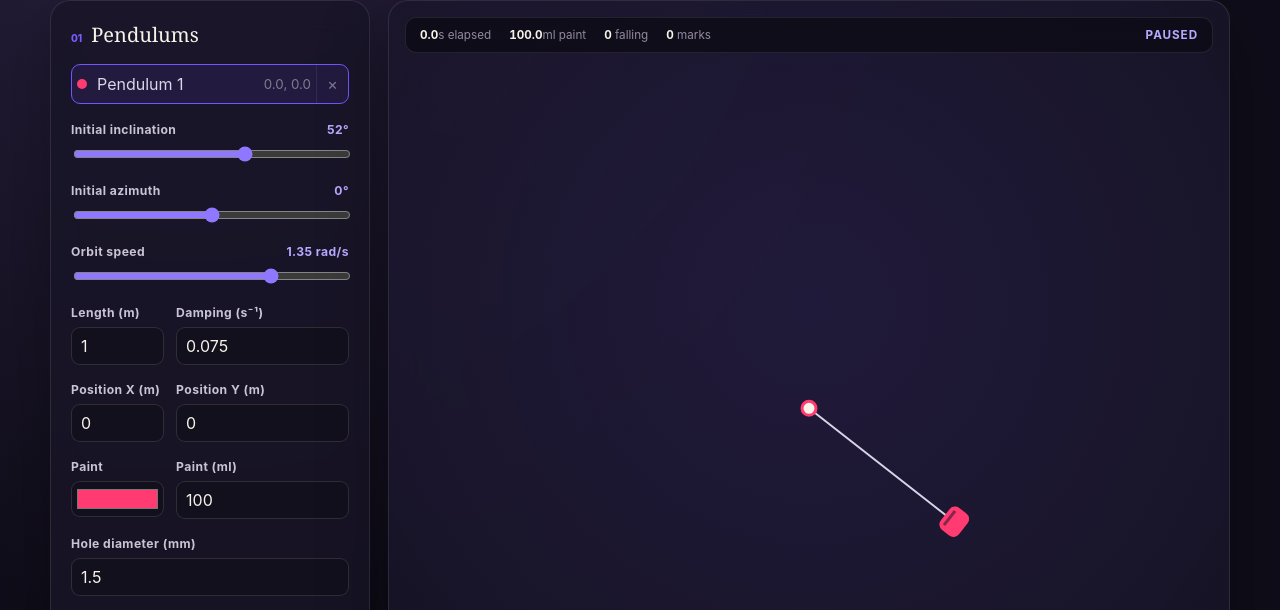
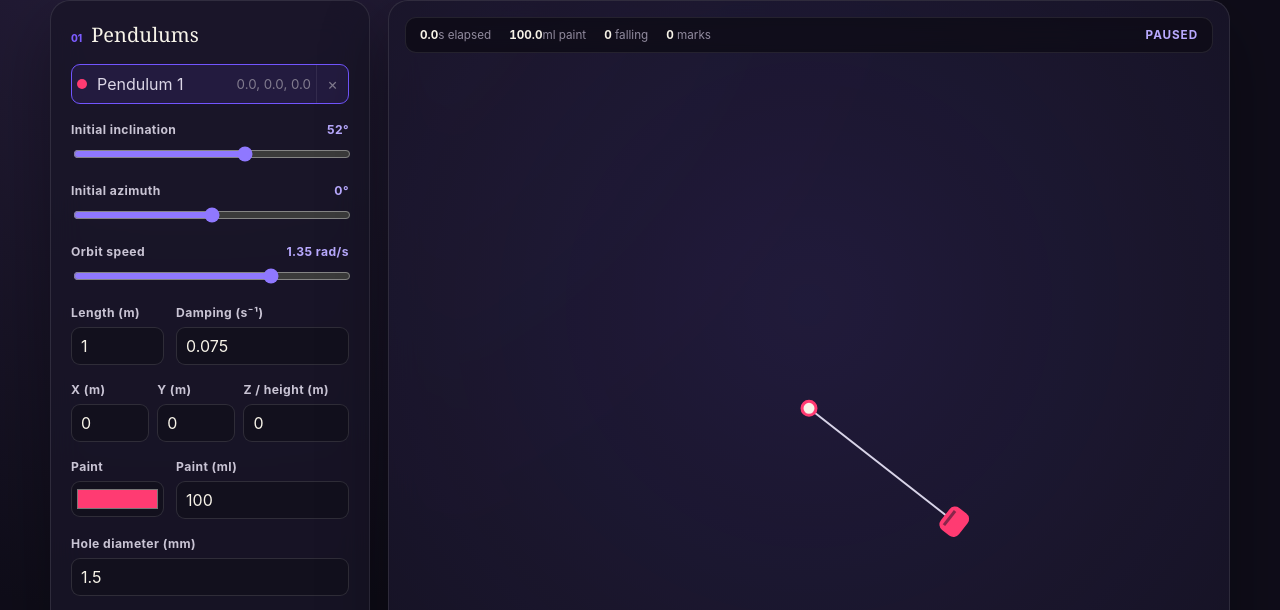
Before and after one commit to kenneide/splatter-spin, a website built with Vite: page index.html in a window 1280 px wide. Shown: the part 171-781 px from the top of the page. Built offline with nearby package versions, Linux system fonts and the light colour scheme.

Commit message:
feat: add Z-axis positioning for pendulums; update UI, simulation logic, and styles for enhanced control and visualization

```diff
--- a/src/config.ts
+++ b/src/config.ts
@@ -24,6 +24,7 @@ export interface SimulationConfig {
   maximumRenderedDropsPerStep: number;
   pivotOffsetXMeters: number;
   pivotOffsetZMeters: number;
+  pivotOffsetHeightMeters: number;
 }
 
 export interface CanvasConfig {
@@ -45,6 +46,7 @@ export interface PendulumConfig {
   randomness: number;
   positionXMeters: number;
   positionYMeters: number;
+  positionZMeters: number;
 }
 
 export interface ProjectConfig {
@@ -81,6 +83,7 @@ export const defaultConfig: SimulationConfig = {
   maximumRenderedDropsPerStep: 24,
   pivotOffsetXMeters: 0,
   pivotOffsetZMeters: 0,
+  pivotOffsetHeightMeters: 0,
 };
 
 export const defaultCanvasConfig: CanvasConfig = {
@@ -103,6 +106,7 @@ export const defaultPendulumConfig: PendulumConfig = {
   randomness: defaultConfig.randomness,
   positionXMeters: defaultConfig.pivotOffsetXMeters,
   positionYMeters: defaultConfig.pivotOffsetZMeters,
+  positionZMeters: defaultConfig.pivotOffsetHeightMeters,
 };
 
 export const defaultProjectConfig: ProjectConfig = {
@@ -137,6 +141,7 @@ export function simulationConfigForPendulum(
     canvasDepthMeters: project.canvas.depthMeters,
     pivotOffsetXMeters: pendulum.positionXMeters,
     pivotOffsetZMeters: pendulum.positionYMeters,
+    pivotOffsetHeightMeters: pendulum.positionZMeters,
   };
 }
 
@@ -174,6 +179,8 @@ export function validateConfig(config: SimulationConfig): string[] {
     errors.push("Pendulum X position must be finite.");
   if (!Number.isFinite(config.pivotOffsetZMeters))
     errors.push("Pendulum Y position must be finite.");
+  if (!Number.isFinite(config.pivotOffsetHeightMeters))
+    errors.push("Pendulum Z position must be finite.");
   if (
     !Number.isFinite(config.dampingPerSecond) ||
     config.dampingPerSecond < 0
@@ -192,7 +199,10 @@ export function validateConfig(config: SimulationConfig): string[] {
     errors.push("Rendered-drop limit must be an integer.");
   if (!/^#[0-9a-f]{6}$/i.test(config.paintColor))
     errors.push("Paint color must be a hex color.");
-  if (config.pivotHeightMeters <= config.pendulumLengthMeters) {
+  if (
+    config.pivotHeightMeters + config.pivotOffsetHeightMeters <=
+    config.pendulumLengthMeters
+  ) {
     errors.push("Pendulum length must leave the container above the canvas.");
   }
   return errors;
@@ -297,5 +307,6 @@ function simulationToPendulumConfig(config: SimulationConfig): PendulumConfig {
     randomness: config.randomness,
     positionXMeters: config.pivotOffsetXMeters,
     positionYMeters: config.pivotOffsetZMeters,
+    positionZMeters: config.pivotOffsetHeightMeters,
   };
 }
--- a/src/main.ts
+++ b/src/main.ts
@@ -30,7 +30,7 @@ app.innerHTML = `
             <div class="field"><label for="azimuth">Initial azimuth <output id="azimuth-value"></output></label><input id="azimuth" name="initialAzimuthDegrees" type="range" min="-180" max="180" step="1"></div>
             <div class="field"><label for="orbit">Orbit speed <output id="orbit-value"></output></label><input id="orbit" name="initialOrbitSpeedRadiansPerSecond" type="range" min="-3" max="3" step="0.05"></div>
             <div class="field field-pair"><div><label for="length">Length (m)</label><input id="length" name="lengthMeters" type="number" min="0.4" max="1.5" step="0.05"></div><div><label for="damping">Damping (s⁻¹)</label><input id="damping" name="dampingPerSecond" type="number" min="0" max="1" step="0.005"></div></div>
-            <div class="field field-pair"><div><label for="position-x">Position X (m)</label><input id="position-x" name="positionXMeters" type="number" min="-10" max="10" step="0.1"></div><div><label for="position-y">Position Y (m)</label><input id="position-y" name="positionYMeters" type="number" min="-10" max="10" step="0.1"></div></div>
+            <div class="field field-triple"><div><label for="position-x">X (m)</label><input id="position-x" name="positionXMeters" type="number" min="-10" max="10" step="0.1"></div><div><label for="position-y">Y (m)</label><input id="position-y" name="positionYMeters" type="number" min="-10" max="10" step="0.1"></div><div><label for="position-z">Z / height (m)</label><input id="position-z" name="positionZMeters" type="number" min="-1" max="10" step="0.1"></div></div>
             <div class="field field-pair"><div><label for="color">Paint</label><input id="color" name="paintColor" type="color"></div><div><label for="paint-amount">Paint (ml)</label><input id="paint-amount" name="initialPaintMilliliters" type="number" min="1" max="1000" step="5"></div></div>
             <div class="field"><label for="hole-size">Hole diameter (mm)</label><input id="hole-size" name="holeDiameterMillimeters" type="number" min="0.1" max="6" step="0.05"></div>
             <div class="field"><label for="drop-size">Drop size <output id="drop-size-value"></output></label><input id="drop-size" name="dropletVolumeMilliliters" type="range" min="-4" max="-1" step="0.05"></div>
@@ -103,6 +103,7 @@ function populatePendulum(config: PendulumConfig): void {
     "randomness",
     "positionXMeters",
     "positionYMeters",
+    "positionZMeters",
   ];
   for (const key of ordinary) field(key).value = String(config[key]);
   field("dropletVolumeMilliliters").value = String(
@@ -155,6 +156,7 @@ function pendulumFromForm(): PendulumConfig {
     randomness: Number(field("randomness").value),
     positionXMeters: Number(field("positionXMeters").value),
     positionYMeters: Number(field("positionYMeters").value),
+    positionZMeters: Number(field("positionZMeters").value),
   };
 }
 
@@ -188,7 +190,7 @@ function renderPendulumList(): void {
     .map(
       (pendulum, index) => `
         <div class="pendulum-item ${index === selectedPendulumIndex ? "selected" : ""}" data-index="${index}">
-          <button type="button" class="select-pendulum" data-index="${index}"><i style="background:${pendulum.paintColor}"></i><span>Pendulum ${index + 1}</span><small>${pendulum.positionXMeters.toFixed(1)}, ${pendulum.positionYMeters.toFixed(1)}</small></button>
+          <button type="button" class="select-pendulum" data-index="${index}"><i style="background:${pendulum.paintColor}"></i><span>Pendulum ${index + 1}</span><small>${pendulum.positionXMeters.toFixed(1)}, ${pendulum.positionYMeters.toFixed(1)}, ${pendulum.positionZMeters.toFixed(1)}</small></button>
           <button type="button" class="remove-pendulum" data-index="${index}" aria-label="Remove pendulum ${index + 1}">×</button>
         </div>`,
     )
@@ -198,6 +200,12 @@ function renderPendulumList(): void {
 function refreshPreview(): void {
   projectedMarks = createProjections(project);
   renderPendulumList();
+}
+
+function preparePausedInitialState(): void {
+  refreshPreview();
+  if (!simulations.some((simulation) => simulation.status === "running"))
+    rebuildSimulations(false);
 }
 
 function rebuildSimulations(start: boolean): void {
@@ -211,14 +219,14 @@ pendulumForm.addEventListener("input", () => {
   updateOutputs();
   window.clearTimeout(projectionUpdateTimer);
   projectionUpdateTimer = window.setTimeout(() => {
-    if (commitControls()) refreshPreview();
+    if (commitControls()) preparePausedInitialState();
   }, 120);
 });
 
 element("#canvas-form").addEventListener("input", () => {
   window.clearTimeout(projectionUpdateTimer);
   projectionUpdateTimer = window.setTimeout(() => {
-    if (commitControls()) refreshPreview();
+    if (commitControls()) preparePausedInitialState();
   }, 120);
 });
 
@@ -226,7 +234,7 @@ for (const selector of ["#seed", "#duration"]) {
   element(selector).addEventListener("input", () => {
     window.clearTimeout(projectionUpdateTimer);
     projectionUpdateTimer = window.setTimeout(() => {
-      if (commitControls()) refreshPreview();
+      if (commitControls()) preparePausedInitialState();
     }, 120);
   });
 }
@@ -238,7 +246,7 @@ element("#add-pendulum").addEventListener("click", () => {
   );
   selectedPendulumIndex = project.pendulums.length - 1;
   populatePendulum(project.pendulums[selectedPendulumIndex]);
-  refreshPreview();
+  preparePausedInitialState();
 });
 
 element("#pendulum-list").addEventListener("click", (event) => {
@@ -262,7 +270,7 @@ element("#pendulum-list").addEventListener("click", (event) => {
       project.pendulums.length - 1,
     );
     populatePendulum(project.pendulums[selectedPendulumIndex]);
-    refreshPreview();
+    preparePausedInitialState();
   }
 });
 
@@ -382,6 +390,12 @@ function updateStatus(): void {
     : complete
       ? "Replay"
       : "Start";
+  for (const control of Array.from(pendulumForm.elements))
+    (control as HTMLInputElement | HTMLButtonElement).disabled = running;
+  for (const button of document.querySelectorAll<HTMLButtonElement>(
+    ".select-pendulum, .remove-pendulum",
+  ))
+    button.disabled = running;
 }
 
 function frame(nowMilliseconds: number): void {
--- a/src/model.ts
+++ b/src/model.ts
@@ -427,7 +427,9 @@ export class PaintSource {
         this.random.signed() *
         this.config.maximumScatterMeters *
         this.config.randomness;
-      const bobPosition = pendulum.bobPosition(this.config.pivotHeightMeters);
+      const bobPosition = pendulum.bobPosition(
+        this.config.pivotHeightMeters + this.config.pivotOffsetHeightMeters,
+      );
       bobPosition.xMeters += this.config.pivotOffsetXMeters;
       bobPosition.zMeters += this.config.pivotOffsetZMeters;
       const bobVelocity = pendulum.bobVelocity();
--- a/src/renderer.ts
+++ b/src/renderer.ts
@@ -69,7 +69,6 @@ export class Renderer {
     const simulation = simulations[0];
     if (!simulation) return;
     const ctx = this.context;
-    const { config } = simulation;
     const margin = 34;
     const paintingRegionTop = this.cssHeight * 0.56;
     const paintingAvailableHeight = this.cssHeight - paintingRegionTop - margin;
@@ -83,15 +82,25 @@ export class Renderer {
     const paintingTop =
       paintingRegionTop + (paintingAvailableHeight - paintingHeight) / 2;
     const canvasY = paintingRegionTop - 18;
-    const worldHeight = config.pivotHeightMeters + 0.32;
+    const worldHeight =
+      Math.max(
+        ...simulations.map(
+          (item) =>
+            item.config.pivotHeightMeters + item.config.pivotOffsetHeightMeters,
+        ),
+      ) + 0.32;
     const physicsScale = Math.min(
       (this.cssWidth - margin * 2) / canvasConfig.widthMeters,
       (canvasY - margin) / worldHeight,
     );
     const centerX = this.cssWidth / 2;
-    const toScreen = (xMeters: number, yMeters: number): [number, number] => [
-      centerX + xMeters * physicsScale,
-      canvasY - yMeters * physicsScale,
+    const toScreen = (
+      xMeters: number,
+      yMeters: number,
+      zMeters = 0,
+    ): [number, number] => [
+      centerX + (xMeters + zMeters * 0.28) * physicsScale,
+      canvasY - yMeters * physicsScale + zMeters * 0.12 * physicsScale,
     ];
 
     ctx.clearRect(0, 0, this.cssWidth, this.cssHeight);
@@ -109,10 +118,24 @@ export class Renderer {
     ctx.fillStyle = glow;
     ctx.fillRect(0, 0, this.cssWidth, this.cssHeight);
 
-    const physicsCanvasWidth = canvasConfig.widthMeters * physicsScale;
-    const physicsCanvasLeft = centerX - physicsCanvasWidth / 2;
+    const canvasCorners = [
+      toScreen(-canvasConfig.widthMeters / 2, 0, -canvasConfig.depthMeters / 2),
+      toScreen(canvasConfig.widthMeters / 2, 0, -canvasConfig.depthMeters / 2),
+      toScreen(canvasConfig.widthMeters / 2, 0, canvasConfig.depthMeters / 2),
+      toScreen(-canvasConfig.widthMeters / 2, 0, canvasConfig.depthMeters / 2),
+    ];
     ctx.fillStyle = "rgba(247, 243, 232, 0.08)";
-    ctx.fillRect(physicsCanvasLeft, canvasY - 2, physicsCanvasWidth, 4);
+    ctx.strokeStyle = "rgba(247, 243, 232, 0.18)";
+    ctx.lineWidth = 1.5;
+    ctx.setLineDash([2, 7]);
+    ctx.lineCap = "round";
+    ctx.beginPath();
+    ctx.moveTo(...canvasCorners[0]);
+    for (const corner of canvasCorners.slice(1)) ctx.lineTo(...corner);
+    ctx.closePath();
+    ctx.fill();
+    ctx.stroke();
+    ctx.setLineDash([]);
 
     // The full physical canvas is fitted below at its true width/depth ratio.
     ctx.fillStyle = canvasConfig.color;
@@ -175,7 +198,11 @@ export class Renderer {
 
     for (const item of simulations)
       for (const drop of item.drops) {
-        const [x, y] = toScreen(drop.position.xMeters, drop.position.yMeters);
+        const [x, y] = toScreen(
+          drop.position.xMeters,
+          drop.position.yMeters,
+          drop.position.zMeters,
+        );
         ctx.fillStyle = drop.color;
         ctx.beginPath();
         ctx.arc(
@@ -191,12 +218,16 @@ export class Renderer {
     for (const item of simulations) {
       const [pivotX, pivotY] = toScreen(
         item.config.pivotOffsetXMeters,
-        item.config.pivotHeightMeters,
+        item.config.pivotHeightMeters + item.config.pivotOffsetHeightMeters,
+        item.config.pivotOffsetZMeters,
       );
-      const bob = item.pendulum.bobPosition(item.config.pivotHeightMeters);
+      const bob = item.pendulum.bobPosition(
+        item.config.pivotHeightMeters + item.config.pivotOffsetHeightMeters,
+      );
       const [bobX, bobY] = toScreen(
         bob.xMeters + item.config.pivotOffsetXMeters,
         bob.yMeters,
+        bob.zMeters + item.config.pivotOffsetZMeters,
       );
       const flowFraction = item.paintSource.flowFraction;
       if (item.status === "running" && flowFraction > 0.08) {
--- a/src/style.css
+++ b/src/style.css
@@ -167,6 +167,11 @@ h1 {
   grid-template-columns: 0.7fr 1.3fr;
   gap: 12px;
 }
+.field-triple {
+  display: grid;
+  grid-template-columns: 1fr 1fr 1.35fr;
+  gap: 8px;
+}
 input[type="number"] {
   width: 100%;
   border: 1px solid rgba(255, 255, 255, 0.12);
@@ -229,6 +234,14 @@ button {
 button:hover {
   border-color: #8f78ff;
   transform: translateY(-1px);
+}
+button:disabled,
+input:disabled {
+  cursor: not-allowed;
+  opacity: 0.42;
+}
+button:disabled:hover {
+  transform: none;
 }
 button.primary {
   border-color: transparent;
```
Also changed, not shown: src/model.test.ts (+20 -0 lines), README.md.
